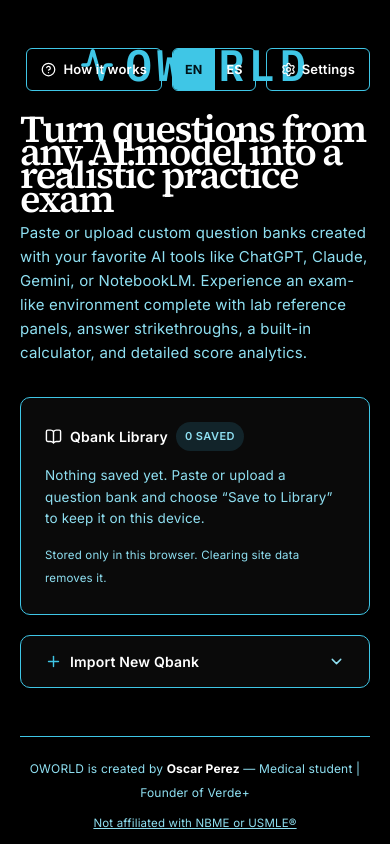
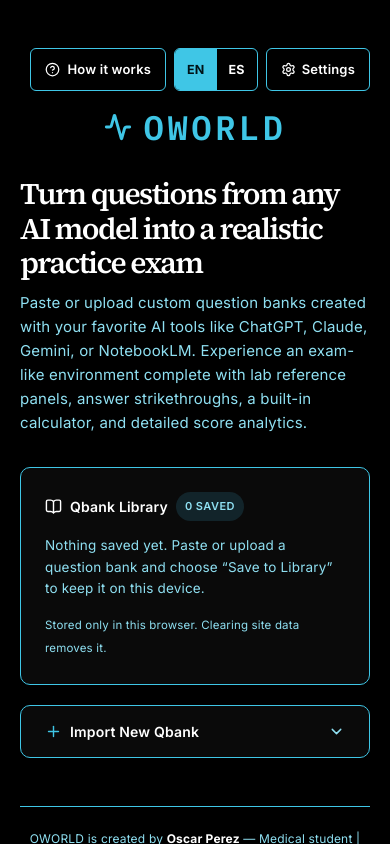
Before and after one commit to Oworlds/Oworld, a React (Vite) app: page / in a window 390 px wide. Built offline with nearby package versions, Linux system fonts and the light colour scheme.

Commit message:
Update App.jsx with latest UI updates for mobile screens

```diff
--- a/src/App.jsx
+++ b/src/App.jsx
@@ -1799,6 +1799,8 @@
   const [showDisclaimer, setShowDisclaimer] = useState(false);
   const [saveMsg, setSaveMsg] = useState(null); // { tone: "green" | "red" | "muted", text }
   const [guideOpen, setGuideOpen] = useState(false);
+  const vp = useViewport();
+  const stacked = vp.w < 820; // on narrow screens the buttons sit in their own row above the logo instead of floating over it
   const [importOpen, setImportOpen] = useState(false); // import area is an accordion, collapsed by default
   const fileRef = useRef(null);
   // Library entry (if any) that owns the in-progress block — it gets the Resume Session button.
@@ -1848,7 +1850,9 @@
     <div style={{ maxWidth: Math.round(1120 * Math.max(1, TEXT_SCALE)), margin: "0 auto", padding: "48px 20px 80px", position: "relative" }}>
       <style>{`@import url('${FONT_IMPORT_URL}');`}</style>
 
-      <div style={{ position: "absolute", top: 48, right: 20, display: "flex", gap: 10, alignItems: "flex-start" }}>
+      <div style={stacked
+        ? { display: "flex", flexWrap: "wrap", justifyContent: "flex-end", gap: 8, alignItems: "flex-start", marginBottom: 22 }
+        : { position: "absolute", top: 48, right: 20, display: "flex", gap: 10, alignItems: "flex-start" }}>
         <GhostButton T={T} icon={HelpCircle} onClick={() => setGuideOpen(true)}>{t("howItWorks")}</GhostButton>
         <LangToggle T={T} />
         <SettingsMenu darkMode={darkMode} setDarkMode={setDarkMode} T={T} />
@@ -1857,14 +1861,14 @@
 
       <div style={{ textAlign: "center", marginBottom: 36 }}>
         <div style={{ display: "flex", alignItems: "center", justifyContent: "center", gap: 12 }}>
-          <Activity size={34} color={T.blue} strokeWidth={2.5} />
-          <span style={{ fontFamily: FONT_MONO, fontSize: fs(44), letterSpacing: "0.1em", color: T.blue, fontWeight: 700 }}>
+          <Activity size={stacked ? 28 : 34} color={T.blue} strokeWidth={2.5} />
+          <span style={{ fontFamily: FONT_MONO, fontSize: fs(stacked ? 34 : 44), letterSpacing: "0.1em", color: T.blue, fontWeight: 700 }}>
             OWORLD
           </span>
         </div>
       </div>
 
-      <h1 style={{ fontFamily: FONT_DISPLAY, fontSize: fs(38), fontWeight: 600, color: T.ink, margin: "0 0 10px" }}>
+      <h1 style={{ fontFamily: FONT_DISPLAY, fontSize: fs(stacked ? 30 : 38), fontWeight: 600, lineHeight: 1.15, color: T.ink, margin: "0 0 10px" }}>
         {t("title")}
       </h1>
       <p style={{ fontFamily: FONT_UI, fontSize: fs(15), color: T.muted, lineHeight: 1.6, maxWidth: 620, marginBottom: 32 }}>
```
